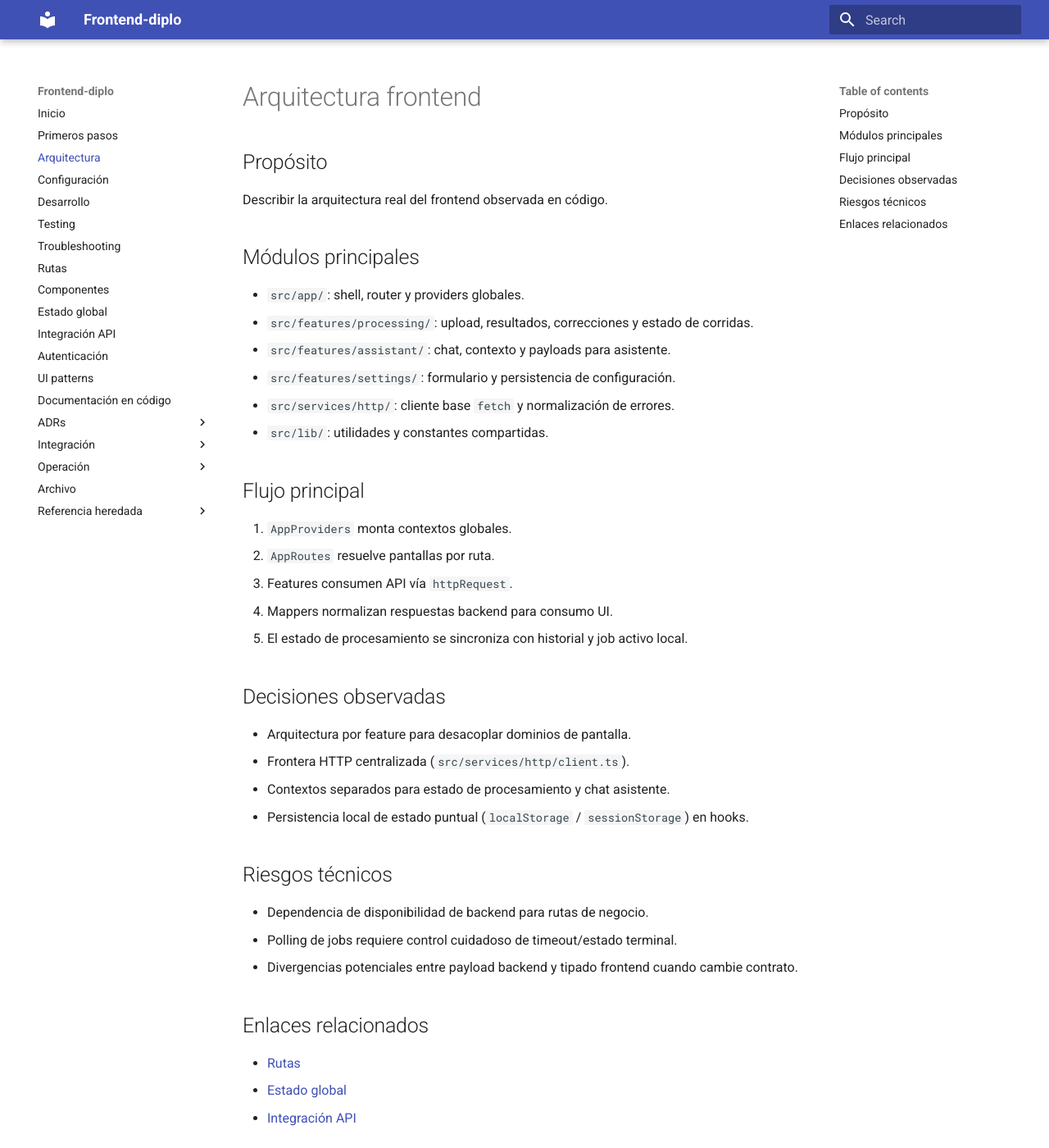
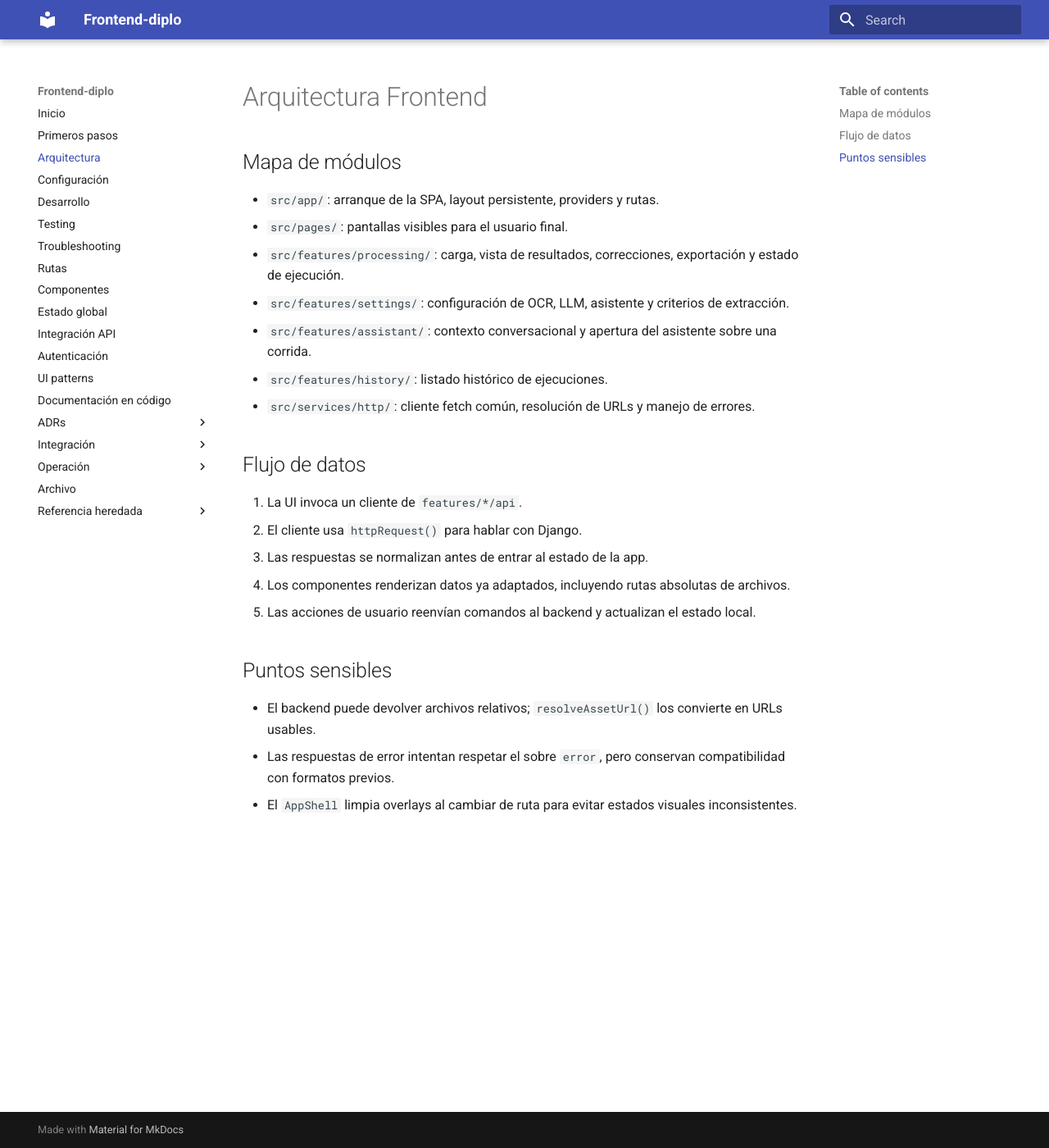
Before and after one commit to PF-OCR-MCP-DIPLO/Frontend-diplo, an MkDocs documentation site: the page built from docs/architecture.md, in a window 1280 px wide and 1400 px high. Shown: the whole window at 82% size. Built offline with MkDocs 1.6.1 and Material for MkDocs 9.7.7, drawn with Linux system fonts in a browser that asks for light colours.

Commit message:
fixes for MCP

```diff
--- a/docs/architecture.md
+++ b/docs/architecture.md
@@ -1,41 +1,25 @@
-# Arquitectura frontend
+# Arquitectura Frontend
 
-## Propósito
+## Mapa de módulos
 
-Describir la arquitectura real del frontend observada en código.
+- `src/app/`: arranque de la SPA, layout persistente, providers y rutas.
+- `src/pages/`: pantallas visibles para el usuario final.
+- `src/features/processing/`: carga, vista de resultados, correcciones, exportación y estado de ejecución.
+- `src/features/settings/`: configuración de OCR, LLM, asistente y criterios de extracción.
+- `src/features/assistant/`: contexto conversacional y apertura del asistente sobre una corrida.
+- `src/features/history/`: listado histórico de ejecuciones.
+- `src/services/http/`: cliente fetch común, resolución de URLs y manejo de errores.
 
-## Módulos principales
+## Flujo de datos
 
-- `src/app/`: shell, router y providers globales.
-- `src/features/processing/`: upload, resultados, correcciones y estado de corridas.
-- `src/features/assistant/`: chat, contexto y payloads para asistente.
-- `src/features/settings/`: formulario y persistencia de configuración.
-- `src/services/http/`: cliente base `fetch` y normalización de errores.
-- `src/lib/`: utilidades y constantes compartidas.
+1. La UI invoca un cliente de `features/*/api`.
+2. El cliente usa `httpRequest()` para hablar con Django.
+3. Las respuestas se normalizan antes de entrar al estado de la app.
+4. Los componentes renderizan datos ya adaptados, incluyendo rutas absolutas de archivos.
+5. Las acciones de usuario reenvían comandos al backend y actualizan el estado local.
 
-## Flujo principal
+## Puntos sensibles
 
-1. `AppProviders` monta contextos globales.
-2. `AppRoutes` resuelve pantallas por ruta.
-3. Features consumen API vía `httpRequest`.
-4. Mappers normalizan respuestas backend para consumo UI.
-5. El estado de procesamiento se sincroniza con historial y job activo local.
-
-## Decisiones observadas
-
-- Arquitectura por feature para desacoplar dominios de pantalla.
-- Frontera HTTP centralizada (`src/services/http/client.ts`).
-- Contextos separados para estado de procesamiento y chat asistente.
-- Persistencia local de estado puntual (`localStorage` / `sessionStorage`) en hooks.
-
-## Riesgos técnicos
-
-- Dependencia de disponibilidad de backend para rutas de negocio.
-- Polling de jobs requiere control cuidadoso de timeout/estado terminal.
-- Divergencias potenciales entre payload backend y tipado frontend cuando cambie contrato.
-
-## Enlaces relacionados
-
-- [Rutas](routes.md)
-- [Estado global](state-management.md)
-- [Integración API](api-integration.md)
+- El backend puede devolver archivos relativos; `resolveAssetUrl()` los convierte en URLs usables.
+- Las respuestas de error intentan respetar el sobre `error`, pero conservan compatibilidad con formatos previos.
+- El `AppShell` limpia overlays al cambiar de ruta para evitar estados visuales inconsistentes.
```
Also changed, not shown: docs/testing.md (+15 -28 lines).
